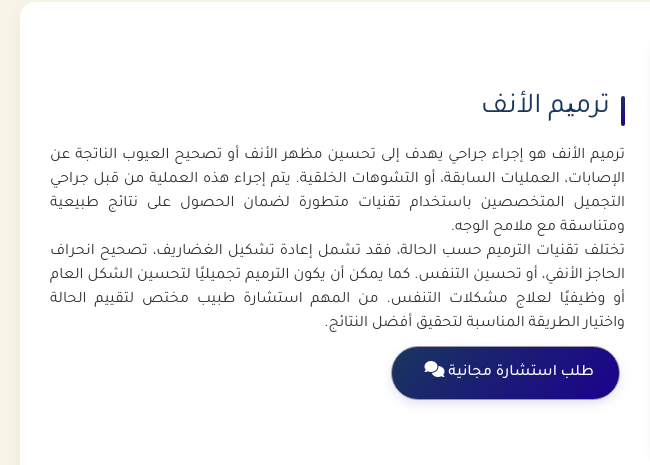
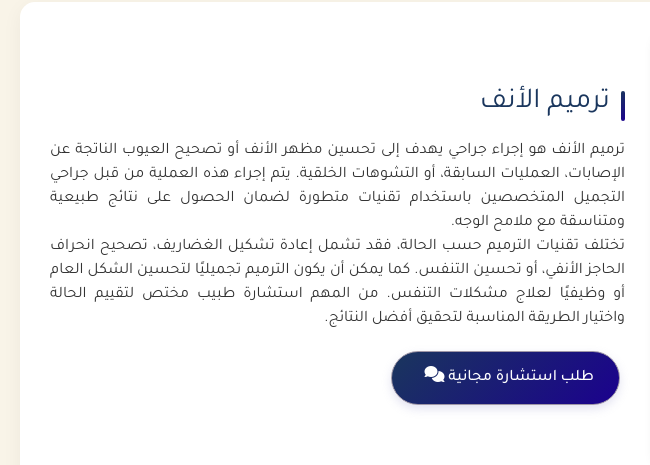
Before and after one commit to samarnoorvip/samarnoor, a plain HTML site: page pages/about.html in a window 1280 px wide. Shown: the part 122-587 px from the top of the page, 0-650 px from the left. Drawn offline with nearby package versions, Linux system fonts and the light colour scheme; grey boxes are pictures that could not be loaded.

Commit message:
طراحی جدید صفحه لندینگ سمرنور

```diff
--- a/pages/about.html
+++ b/pages/about.html
@@ -906,10 +906,10 @@ const Navigation = () => {
         <div class="text-image-container">
             <!-- متن سمت راست -->
             <div class="text-content">
-                <h2 class="medical-title"> ترمیم الأنف </h2>
+                <h2 class="medical-title"> ترميم الأنف  </h2>
                 <p style="text-align: justify;">ترميم الأنف هو إجراء جراحي يهدف إلى تحسين مظهر الأنف أو تصحيح العيوب الناتجة عن الإصابات، العمليات السابقة، أو التشوهات الخلقية. يتم إجراء هذه العملية من قبل جراحي التجميل المتخصصين باستخدام تقنيات متطورة لضمان الحصول على نتائج طبيعية ومتناسقة مع ملامح الوجه. </p>
                 <p style="text-align: justify;">تختلف تقنيات الترميم حسب الحالة، فقد تشمل إعادة تشكيل الغضاريف، تصحيح انحراف الحاجز الأنفي، أو تحسين التنفس. كما يمكن أن يكون الترميم تجميليًا لتحسين الشكل العام أو وظيفيًا لعلاج مشكلات التنفس. من المهم استشارة طبيب مختص لتقييم الحالة واختيار الطريقة المناسبة لتحقيق أفضل النتائج.</p>
-                <a href="https://wa.me/989150737826?text=ترمیم%20الأنف" class="btn"> طلب استشارة مجانية <i class="fas fa-comments"></i></a>
+                <a href="https://wa.me/989150737826?text=ترمیم%20الأنف" class="btn" style="margin-top: 20px; display: inline-block;"> طلب استشارة مجانية <i class="fas fa-comments"></i></a>
             </div>
             <!-- تصویر سمت چپ -->
             <div class="image-container">
```
